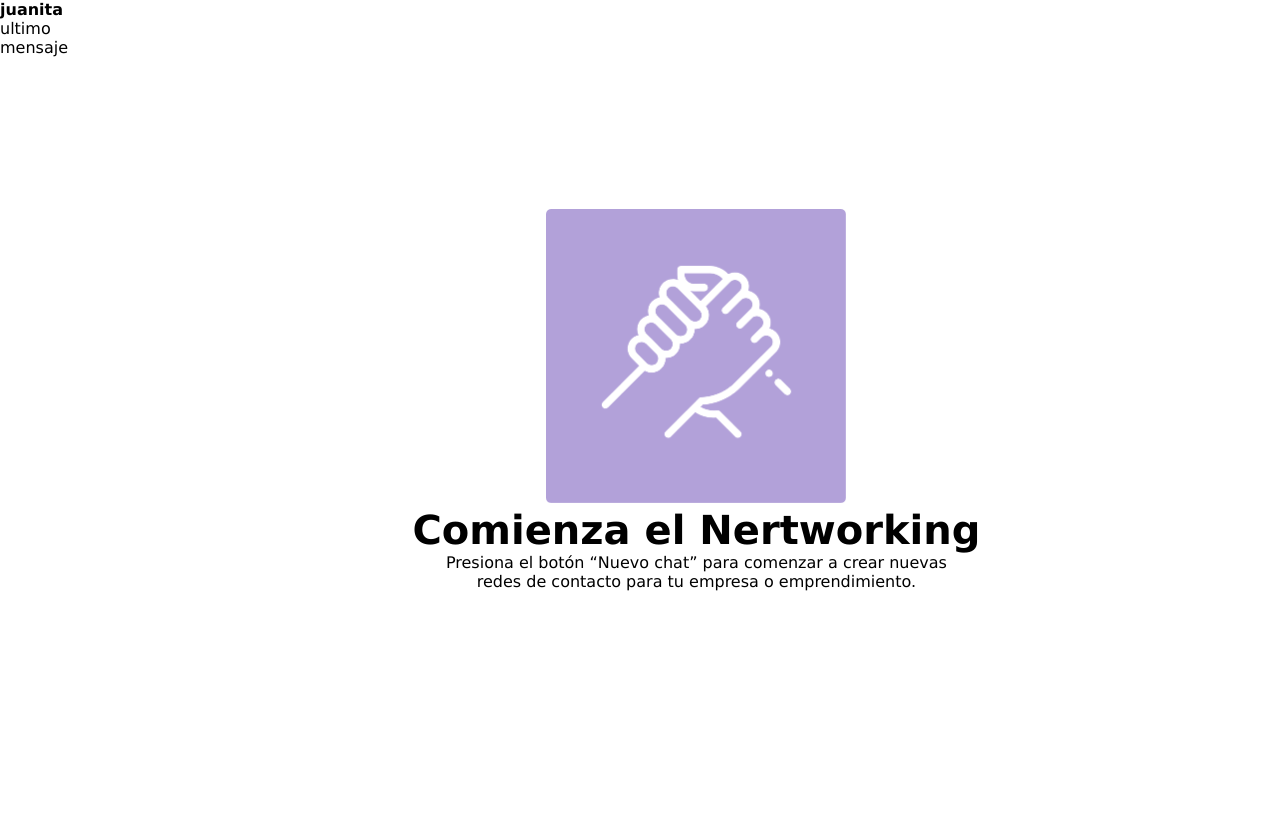
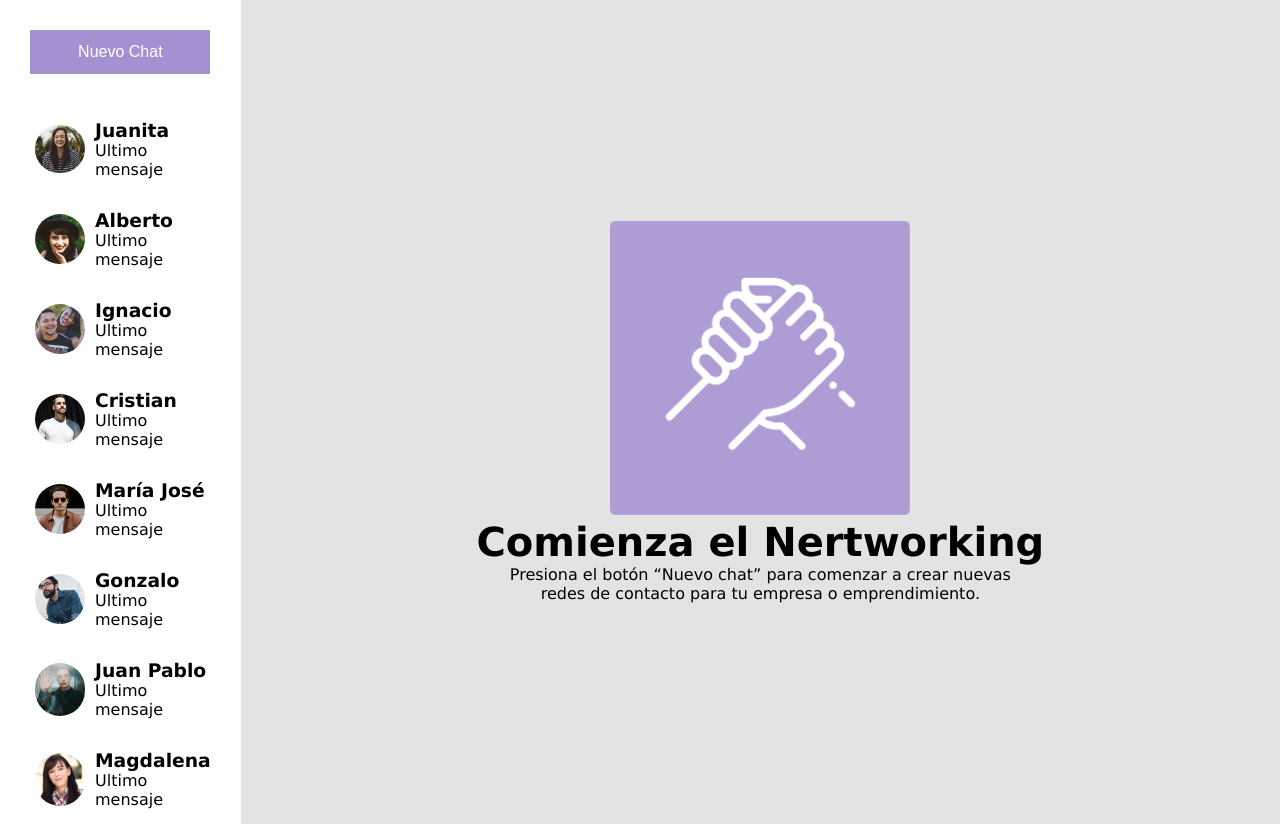
Before and after one commit to Borazprom/Css_flexbox, a plain HTML site: page index.html in a window 1280 px wide. Before the commit the page ends 800 px from the top, so only its background shows below. Drawn offline with Linux system fonts and the light colour scheme.

Commit message:
Modificando seccion contacto

```diff
--- a/assets/style.css
+++ b/assets/style.css
@@ -7,6 +7,44 @@
     font-family: 'Lucida Sans', 'Lucida Sans Regular', 'Lucida Grande', 'Lucida Sans Unicode', Geneva, Verdana, sans-serif;
 
 }
+.contactos {
+    display: flex;
+    flex-basis: 20%;
+    flex-direction: column;
+    min-height: 100vh;
+}
+.boton{
+    display: flex;
+    justify-content: center;
+    align-items: center;
+    padding: 30px;
+}
+.boton button {
+    background-color: #A491D2;
+    color: white;
+    padding: 13px;
+    width: 180px;
+    border: none;
+    font-size: 1em;
+
+}
+.contactos .contacto {
+    display: flex;
+    height: 50px;
+    padding: 20px;
+    margin-left: 15px;
+    align-items: center;
+}
+.contactos .contacto img {
+    width: 50px;
+    border-radius: 50px;
+}
+.contactos .contacto .info {
+    padding: 10px;
+}
+
+
+
 
 .principal {
     display: flex;
@@ -15,8 +53,8 @@
     text-align: center;
     min-height: 100vh;
     flex-direction: column;
+    background-color: rgb(227, 227, 227);
 }
-
 .principal img{
     width: 300px;
 }
--- a/index.html
+++ b/index.html
@@ -11,53 +11,67 @@
     <main class="conteiner">
         <!-- seccion contactos -->
         <section class="contactos">
+            <div class="boton">
+                <button>Nuevo Chat</button>
+            </div>
+
             <div class="contacto">
-                <div>
-                    <h4>juanita</h4>
-                <p>ultimo mensaje</p>
+                <img src="assets/imgs/Screen Shot 2018-11-28 at 15.27.14.jpg" alt="">
+                <div class="info">
+                    <h3>Juanita</h3>
+                    <p>Ultimo mensaje</p>
                 </div>
-                <img src="" alt="">
             </div>
             <div class="contacto">
-                <img src="" alt="">
-                <h4></h4>
-                <p></p>
+                <img src="assets/imgs/Screen Shot 2018-11-28 at 15.28.04.jpg" alt="">
+                <div class="info">
+                    <h3>Alberto</h3>
+                    <p>Ultimo mensaje</p>
+                </div>
             </div>
             <div class="contacto">
-                <img src="" alt="">
-                <h4></h4>
-                <p></p>
+                <img src="assets/imgs/Screen Shot 2018-11-28 at 15.28.30.jpg" alt="">
+                <div class="info">
+                    <h3>Ignacio</h3>
+                    <p>Ultimo mensaje</p>
+                </div>
             </div>
             <div class="contacto">
-                <img src="" alt="">
-                <h4></h4>
-                <p></p>
+                <img src="assets/imgs/Screen Shot 2018-11-28 at 15.30.34.jpg" alt="">
+                <div class="info">
+                    <h3>Cristian</h3>
+                    <p>Ultimo mensaje</p>
+                </div>
             </div>
             <div class="contacto">
-                <img src="" alt="">
-                <h4></h4>
-                <p></p>
+                <img src="assets/imgs/Screen Shot 2018-11-28 at 15.30.54.jpg" alt="">
+                <div class="info">
+                    <h3>María José</h3>
+                    <p>Ultimo mensaje</p>
+                </div>
             </div>
             <div class="contacto">
-                <img src="" alt="">
-                <h4></h4>
-                <p></p>
+                <img src="assets/imgs/Screen Shot 2018-11-28 at 15.31.09.jpg" alt="">
+                <div class="info">
+                    <h3>Gonzalo</h3>
+                    <p>Ultimo mensaje</p>
+                </div>
             </div>
             <div class="contacto">
-                <img src="" alt="">
-                <h4></h4>
-                <p></p>
+                <img src="assets/imgs/Screen Shot 2018-11-28 at 15.32.16.jpg" alt="">
+                <div class="info">
+                    <h3>Juan Pablo</h3>
+                    <p>Ultimo mensaje</p>
+                </div>
             </div>
             <div class="contacto">
-                <img src="" alt="">
-                <h4></h4>
-                <p></p>
+                <img src="assets/imgs/Screen Shot 2018-11-28 at 15.32.44.jpg" alt="">
+                <div class="info">
+                    <h3>Magdalena</h3>
+                    <p>Ultimo mensaje</p>
+                </div>
             </div>
-            <div class="contacto">
-                <img src="" alt="">
-                <h4></h4>
-                <p></p>
-            </div>
+
         </section>
 <!-- seccion principal -->
         <section class="principal">
```
